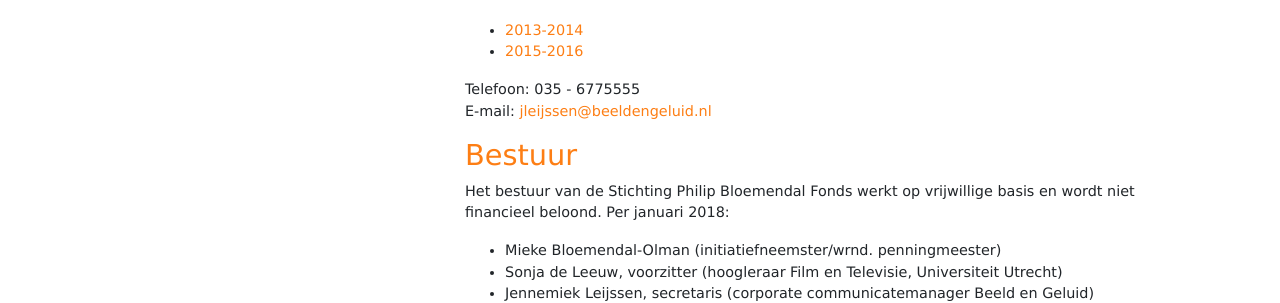
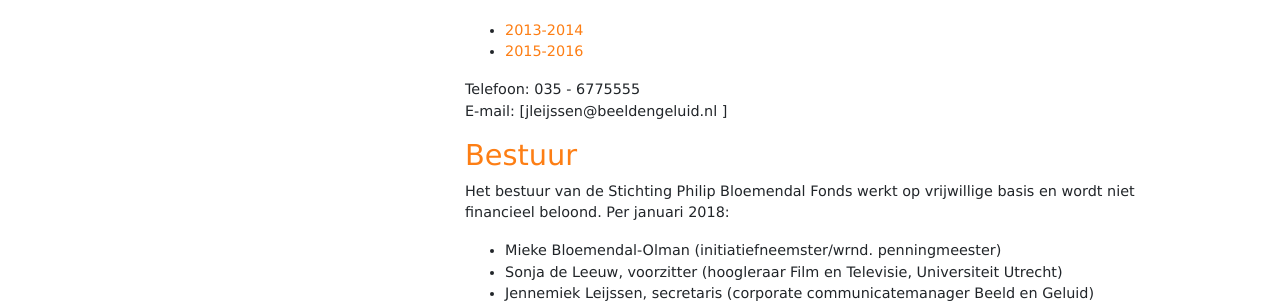
Before and after one commit to bloemendalprijs/bloemendalprijs.github.io, a Jekyll site: the page built from de-stichting.markdown, in a window 1280 px wide. Shown: the part 901-1204 px from the top of the page. Built offline with Jekyll 4.4.1, drawn with Linux system fonts in a browser that asks for light colours; part of the change alters nothing that is shown.

```diff
--- a/de-stichting.markdown
+++ b/de-stichting.markdown
@@ -35,7 +35,7 @@ Balans en staat van baten en lasten:
 * [2015-2016](/uploads/Financieeljaarverslag2015-2016PBP.pdf)
 
 Telefoon: 035 - 6775555
-E-mail: [jleijssen@beeldengeluid.nl ](http://https:/jleijssenbeeldengeluid.nl)
+E-mail: [jleijssen@beeldengeluid.nl ]
 
 ## Bestuur
 
```
